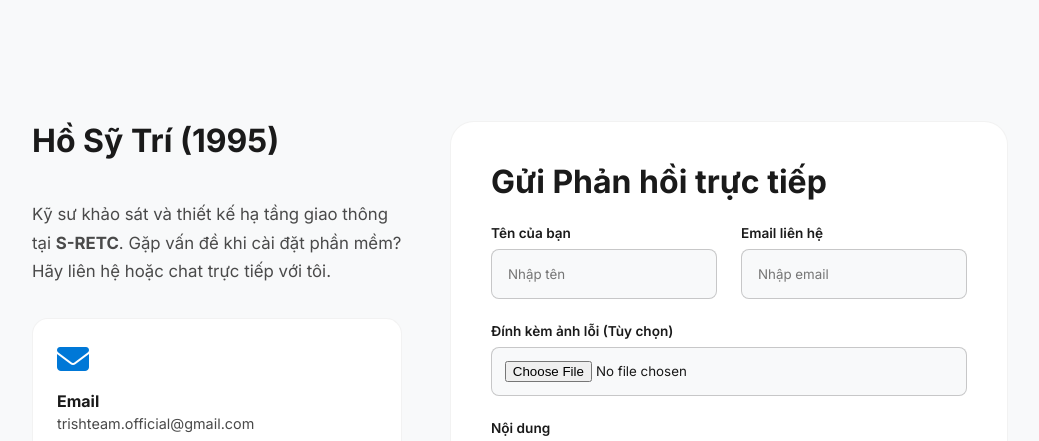
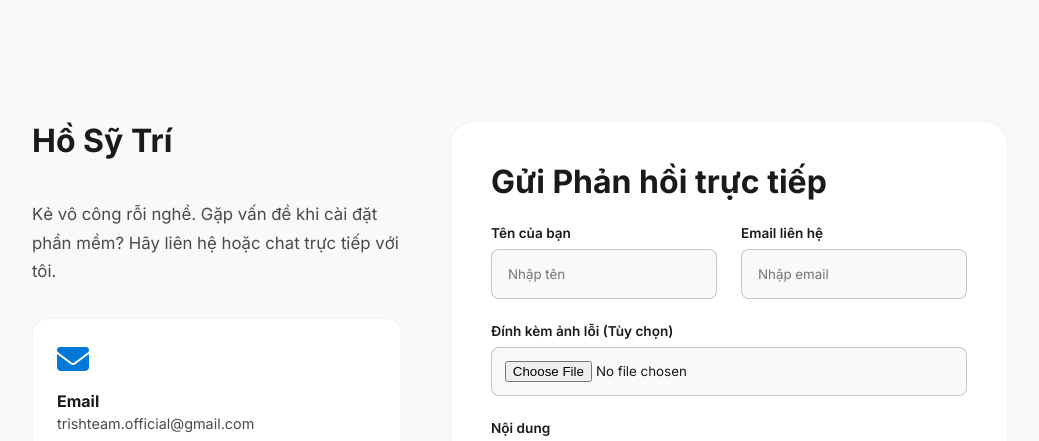
Before and after one commit to hosytri07/trishteam-website, a plain HTML site: page index.html in a window 1280 px wide. Shown: the part 2520-2961 px from the top of the page, without its empty margins (120-1159 px from the left). Drawn offline with Linux system fonts and the light colour scheme.

Commit message:
Update index.html

```diff
--- a/index.html
+++ b/index.html
@@ -146,8 +146,8 @@
         <section class="contact section" id="contact">
             <div class="container grid contact__grid">
                 <div class="about__data" id="about">
-                    <h2 class="section__title" style="text-align: left;">Hồ Sỹ Trí <span>(1995)</span></h2>
-                    <p class="contact__description">Kỹ sư khảo sát và thiết kế hạ tầng giao thông tại <strong>S-RETC</strong>. Gặp vấn đề khi cài đặt phần mềm? Hãy liên hệ hoặc chat trực tiếp với tôi.</p>
+                    <h2 class="section__title" style="text-align: left;">Hồ Sỹ Trí</h2>
+                    <p class="contact__description">Kẻ vô công rỗi nghề. Gặp vấn đề khi cài đặt phần mềm? Hãy liên hệ hoặc chat trực tiếp với tôi.</p>
 
                     <div class="contact__info">
                         <div class="contact__card">
```
